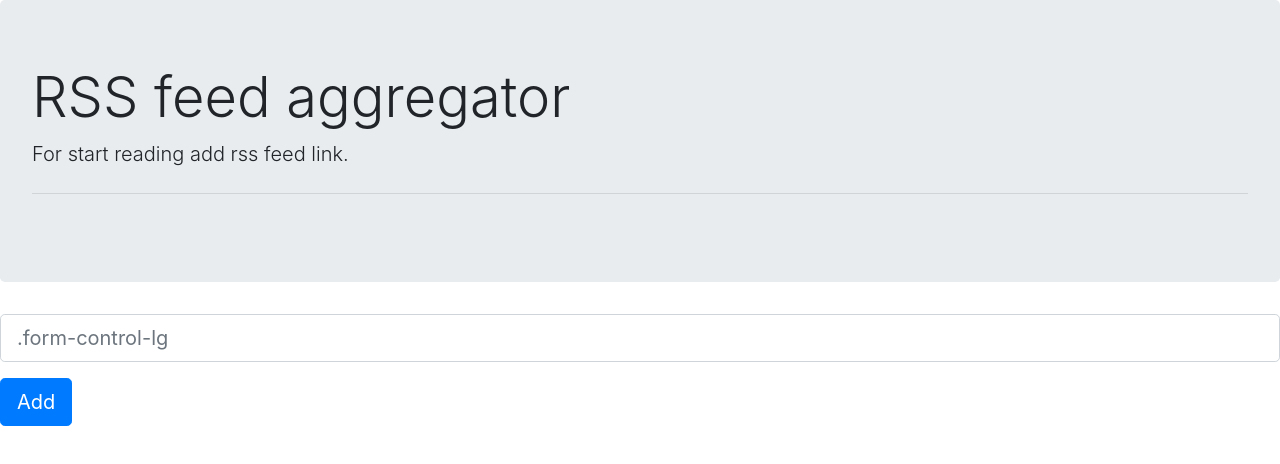
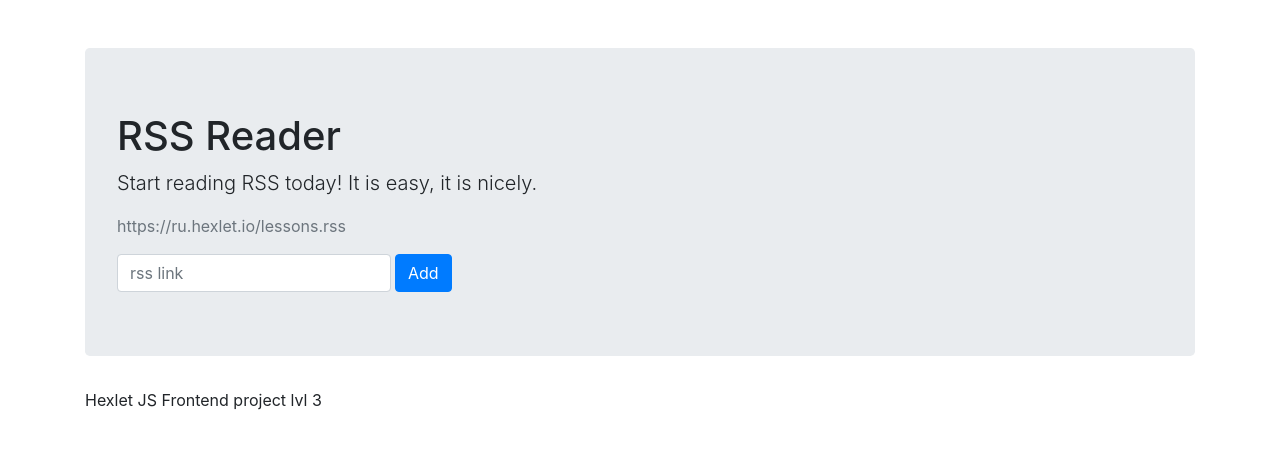
Before and after one commit to sergpvv/frontend-project-lvl3, a website built with webpack: page template.html in a window 1280 px wide. Built offline with nearby package versions, Linux system fonts and the light colour scheme.

Commit message:
add template

```diff
--- a/template.html
+++ b/template.html
@@ -4,20 +4,37 @@
 <meta charset="utf-8">
 <meta name="viewport" content="width=device-width, initial-scale=1, shrink-to-fit=no">
 <link rel="stylesheet" href="https://stackpath.bootstrapcdn.com/bootstrap/4.4.1/css/bootstrap.min.css" integrity="sha384-Vkoo8x4CGsO3+Hhxv8T/Q5PaXtkKtu6ug5TOeNV6gBiFeWPGFN9MuhOf23Q9Ifjh" crossorigin="anonymous">
+<title>Hexlet Frontend Project</title>
 </head>
-<title>RSS feed aggregator.</title>
-<body>
-<div class="jumbotron">
-<h1 class="display-4">RSS feed aggregator</h1>
-  <p class="lead">For start reading add rss feed link.</p>
-  <hr class="my-4">
-</div>
-<form>
-  <div class="form-group">
-    <input type="text" class="form-control form-control-lg" id="inputRssFeed" placeholder=".form-control-lg">
-  </div>
-  <button type="submit" class="btn btn-primary btn-lg">Add</button>
-</form>
+<body class="d-flex flex-column h-100">
+    <div class="container mt-5">
+      <div class="jumbotron">
+        <h1>RSS Reader</h1>
+        <p class="lead">Start reading RSS today! It is easy, it is nicely.</p>
+        <p class="text-muted">https://ru.hexlet.io/lessons.rss</p>
+        <form action="" class="form-inline rss-form">
+          <div class="form-group">
+            <input type="text" required name="url" class="form-control" placeholder="rss link">
+          </div>
+          <button type="submit" class="btn btn-primary ml-1">Add</button>
+        </form>
+        <div class="feedback"></div>
+      </div>
+
+      <div class="row">
+        <div class="col rss-items">
+        </div>
+
+        <div class="col rss-links">
+        </div>
+      </div>
+
+      <footer class="footer">
+        <p>Hexlet JS Frontend project lvl 3</p>
+      </footer>
+
+    </div> <!-- /container -->
+<script type="text/javascript" src="main.js"></script>
 <script src="https://code.jquery.com/jquery-3.4.1.slim.min.js" integrity="sha384-J6qa4849blE2+poT4WnyKhv5vZF5SrPo0iEjwBvKU7imGFAV0wwj1yYfoRSJoZ+n" crossorigin="anonymous"></script>
 <script src="https://cdn.jsdelivr.net/npm/popper.js@1.16.0/dist/umd/popper.min.js" integrity="sha384-Q6E9RHvbIyZFJoft+2mJbHaEWldlvI9IOYy5n3zV9zzTtmI3UksdQRVvoxMfooAo" crossorigin="anonymous"></script>
 <script src="https://stackpath.bootstrapcdn.com/bootstrap/4.4.1/js/bootstrap.min.js" integrity="sha384-wfSDF2E50Y2D1uUdj0O3uMBJnjuUD4Ih7YwaYd1iqfktj0Uod8GCExl3Og8ifwB6" crossorigin="anonymous"></script>
```
